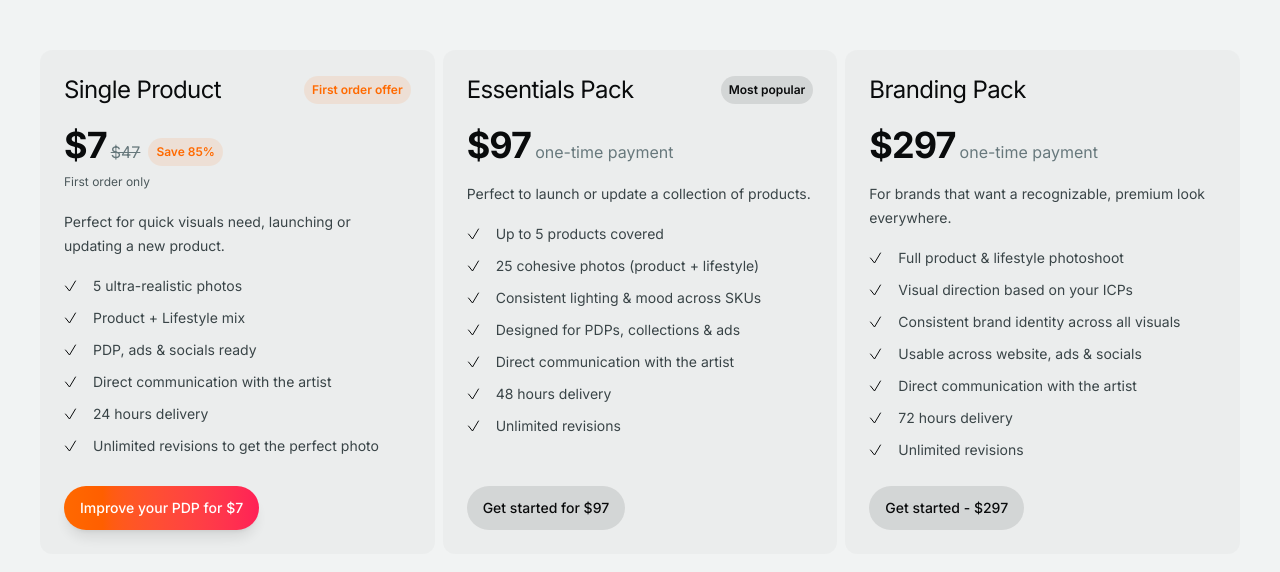
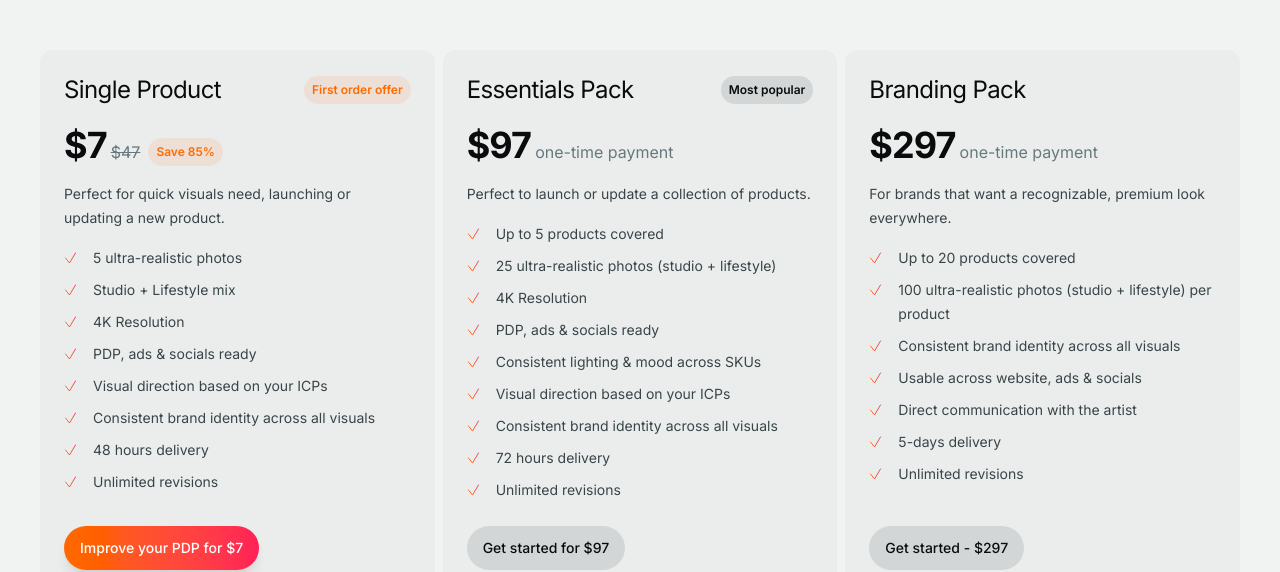
Before and after one commit to julianalert/finalYuzuu, a Next.js app: page / in a window 1280 px wide. Shown: the part 4540-5112 px from the top of the page. Built offline with nearby package versions, Linux system fonts and the light colour scheme.

Commit message:
final pricing update

```diff
--- a/src/app/page.tsx
+++ b/src/app/page.tsx
@@ -877,11 +877,13 @@ export default function Page() {
               subheadline={<p>Perfect for quick visuals need, launching or updating a new product.</p>}
               features={[
                 '5 ultra-realistic photos',
-                'Product + Lifestyle mix',
+                'Studio + Lifestyle mix',
+                '4K Resolution',
                 'PDP, ads & socials ready',
-                'Direct communication with the artist',
-                '24 hours delivery',
-                'Unlimited revisions to get the perfect photo',
+                'Visual direction based on your ICPs',
+                'Consistent brand identity across all visuals',
+                '48 hours delivery',
+                'Unlimited revisions',
               ]}
               cta={
                 <ButtonLink
@@ -903,11 +905,13 @@ export default function Page() {
               badge="Most popular"
               features={[
                 'Up to 5 products covered',
-                '25 cohesive photos (product + lifestyle)',
+                '25 ultra-realistic photos (studio + lifestyle)',
+                '4K Resolution',
+                'PDP, ads & socials ready',
                 'Consistent lighting & mood across SKUs',
-                'Designed for PDPs, collections & ads',
-                'Direct communication with the artist',
-                '48 hours delivery',
+                'Visual direction based on your ICPs',
+                'Consistent brand identity across all visuals',
+                '72 hours delivery',
                 'Unlimited revisions',
               ]}
               cta={
@@ -922,12 +926,12 @@ export default function Page() {
               period="one-time payment"
               subheadline={<p>For brands that want a recognizable, premium look everywhere.</p>}
               features={[
-                'Full product & lifestyle photoshoot',
-                'Visual direction based on your ICPs',
+                'Up to 20 products covered',
+                '100 ultra-realistic photos (studio + lifestyle) per product',
                 'Consistent brand identity across all visuals',
                 'Usable across website, ads & socials',
                 'Direct communication with the artist',
-                '72 hours delivery',
+                '5-days delivery',
                 'Unlimited revisions',
               ]}
               cta={
--- a/src/components/sections/pricing-multi-tier.tsx
+++ b/src/components/sections/pricing-multi-tier.tsx
@@ -1,5 +1,6 @@
 import { clsx } from 'clsx/lite'
 import type { ComponentProps, ReactNode } from 'react'
+import { useId } from 'react'
 import { Section } from '../elements/section'
 import { CheckmarkIcon } from '../icons/checkmark-icon'
 
@@ -23,6 +24,8 @@ export function Plan({
   features: ReactNode[]
   cta: ReactNode
 } & ComponentProps<'div'>) {
+  const planId = useId()
+
   return (
     <div
       className={clsx(
@@ -69,15 +72,28 @@ export function Plan({
               period && <span className="text-base/7 text-mist-500 dark:text-mist-500">{period}</span>
             )}
           </p>
-          {originalPrice && (
-            <p className="text-xs/6 text-mist-600 dark:text-mist-500">First order only</p>
-          )}
         </div>
         <div className="mt-4 flex flex-col gap-4 text-sm/6 text-mist-700 dark:text-mist-400">{subheadline}</div>
         <ul className="mt-4 space-y-2 text-sm/6 text-mist-700 dark:text-mist-400">
           {features.map((feature, index) => (
             <li key={index} className="flex gap-4">
-              <CheckmarkIcon className="h-lh shrink-0 stroke-mist-950 dark:stroke-white" />
+              <svg
+                width={13}
+                height={13}
+                viewBox="0 0 13 13"
+                fill="none"
+                strokeWidth={1}
+                role="image"
+                className="h-lh shrink-0 inline-block"
+              >
+                <defs>
+                  <linearGradient id={`${planId}-gradient-${index}`} x1="0%" y1="0%" x2="100%" y2="0%">
+                    <stop offset="0%" stopColor="#f97316" />
+                    <stop offset="100%" stopColor="#f43f5e" />
+                  </linearGradient>
+                </defs>
+                <path d="M1.5 6.5L5.5 11.5L11.5 1.5" strokeLinecap="round" strokeLinejoin="round" stroke={`url(#${planId}-gradient-${index})`} />
+              </svg>
               <p>{feature}</p>
             </li>
           ))}
```
